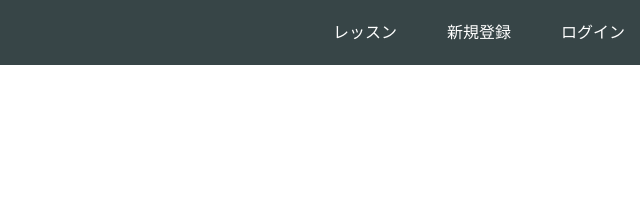
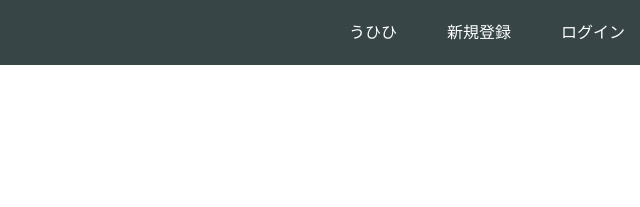
Before and after one commit to yk-m-0509/yk-m-0509.github.io, a plain HTML site: page index.html in a window 1280 px wide. Shown: the top 207 px of the page, 640-1280 px from the left. Drawn offline with Linux system fonts and the light colour scheme.

Commit message:
Update index.html

```diff
--- a/index.html
+++ b/index.html
@@ -15,7 +15,7 @@
       </div>
       <span class="fa fa-bars menu-icon"></span>
       <div class="header-right">
-        <a href="#">レッスン</a>
+        <a href="#">うひひ</a>
         <a href="#">新規登録</a>
         <a href="#" class="login">ログイン</a>
       </div>
```
